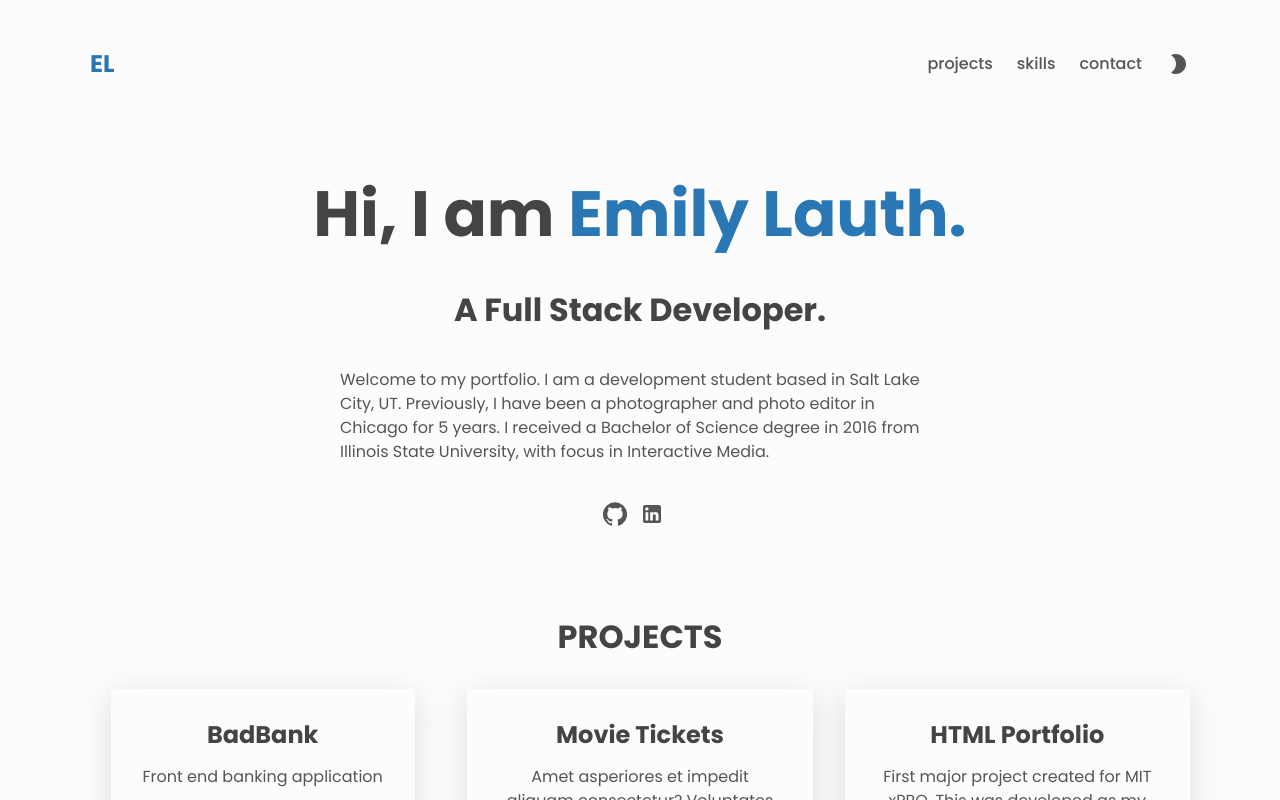
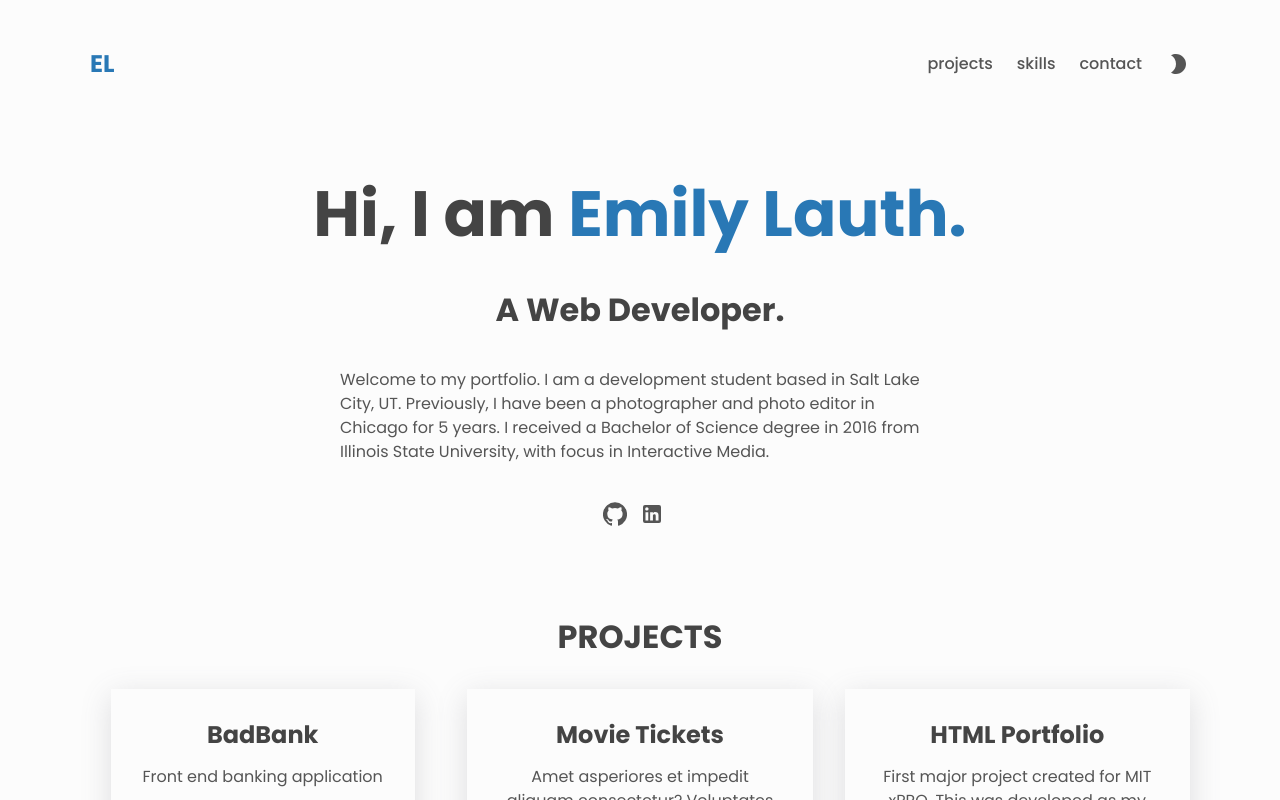
Before and after one commit to emilylauth/emilylauth.github.io, a React (Create React App) app: page / in a window 1280 px wide. Shown: the top 800 px of the page. Built offline with nearby package versions, Linux system fonts and the light colour scheme.

Commit message:
role change git terminal test

```diff
--- a/src/portfolio.js
+++ b/src/portfolio.js
@@ -9,7 +9,7 @@ const header = {
 const about = {
   // all the properties are optional - can be left empty or deleted
   name: 'Emily Lauth',
-  role: 'Full Stack Developer',
+  role: 'Web Developer',
   description:
     'Welcome to my portfolio. I am a development student based in Salt Lake City, UT. Previously, I have been a photographer and photo editor in Chicago for 5 years. I received a Bachelor of Science degree in 2016 from Illinois State University, with focus in Interactive Media.',
   // resume: "https://example.com",
```
